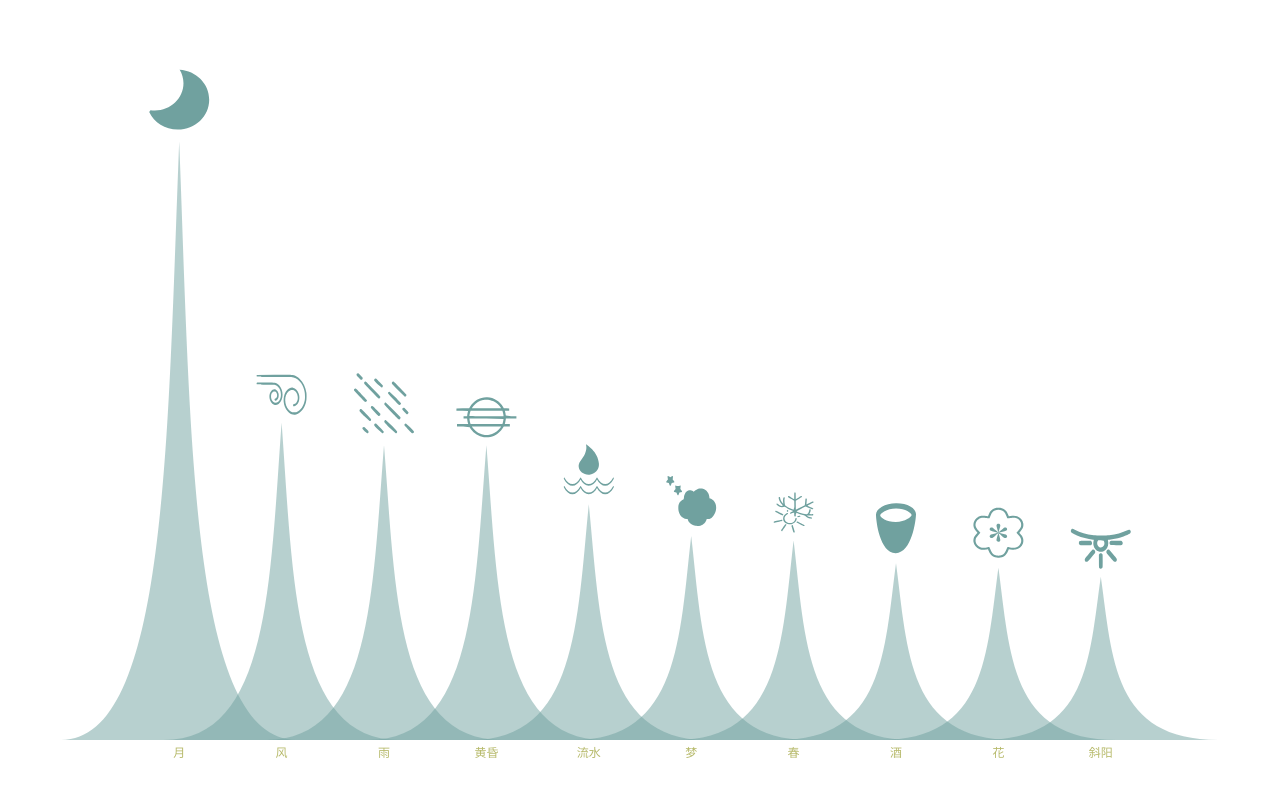
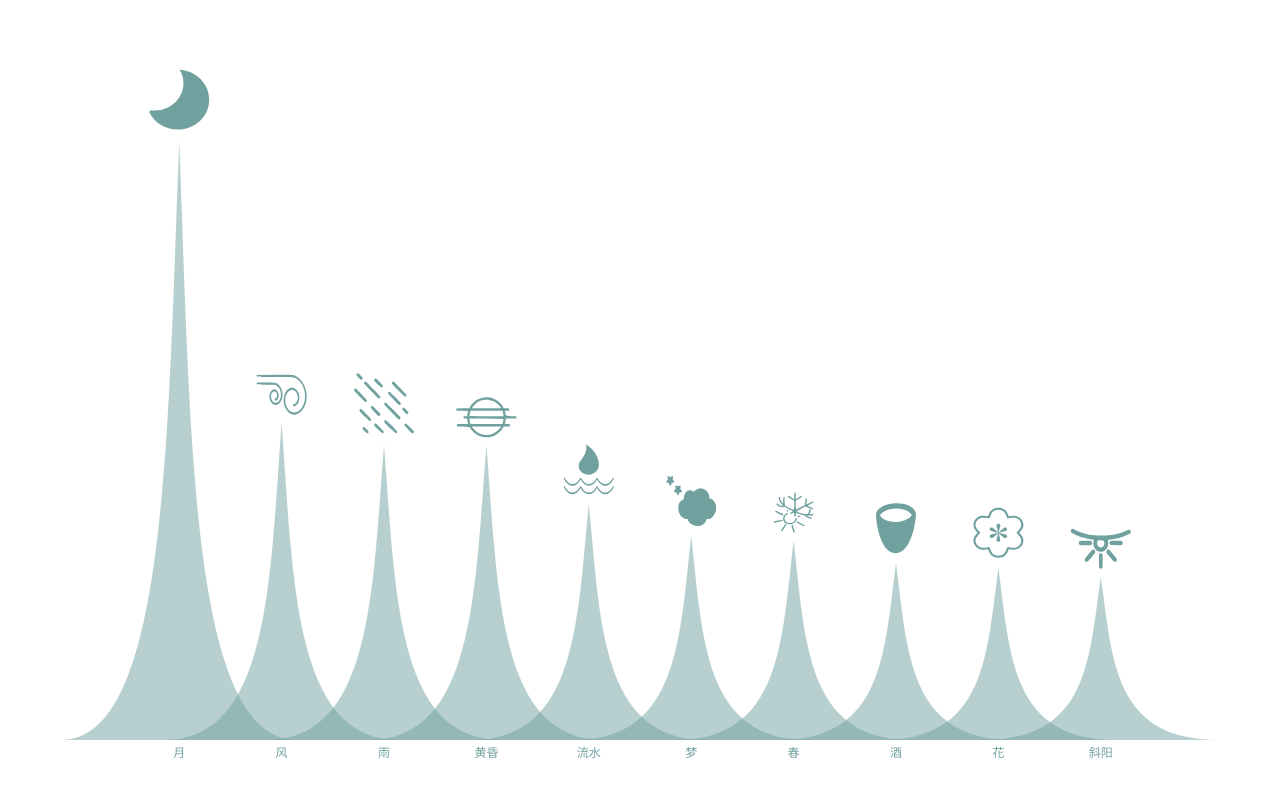
Before and after one commit to wanwan0610/poems, a plain HTML site: page index.html in a window 1280 px wide. Drawn offline with Linux system fonts and the light colour scheme.

Commit message:
改下颜色

```diff
--- a/index.html
+++ b/index.html
@@ -42,7 +42,7 @@ option = {
         axisLine: {show: false},
         axisLabel: {
             textStyle: {
-                color: '#b7ba6b'
+                color: '#70a19f'
             }
         }
     },
```
